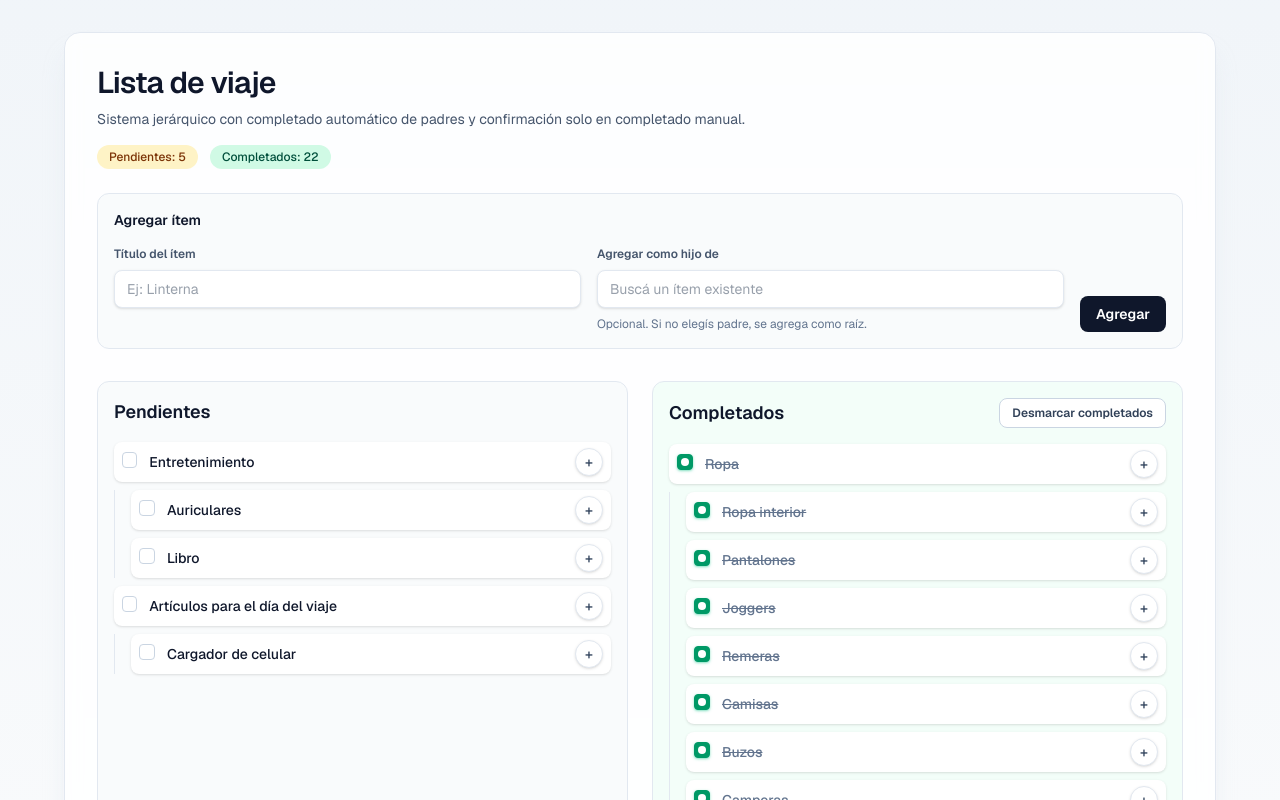
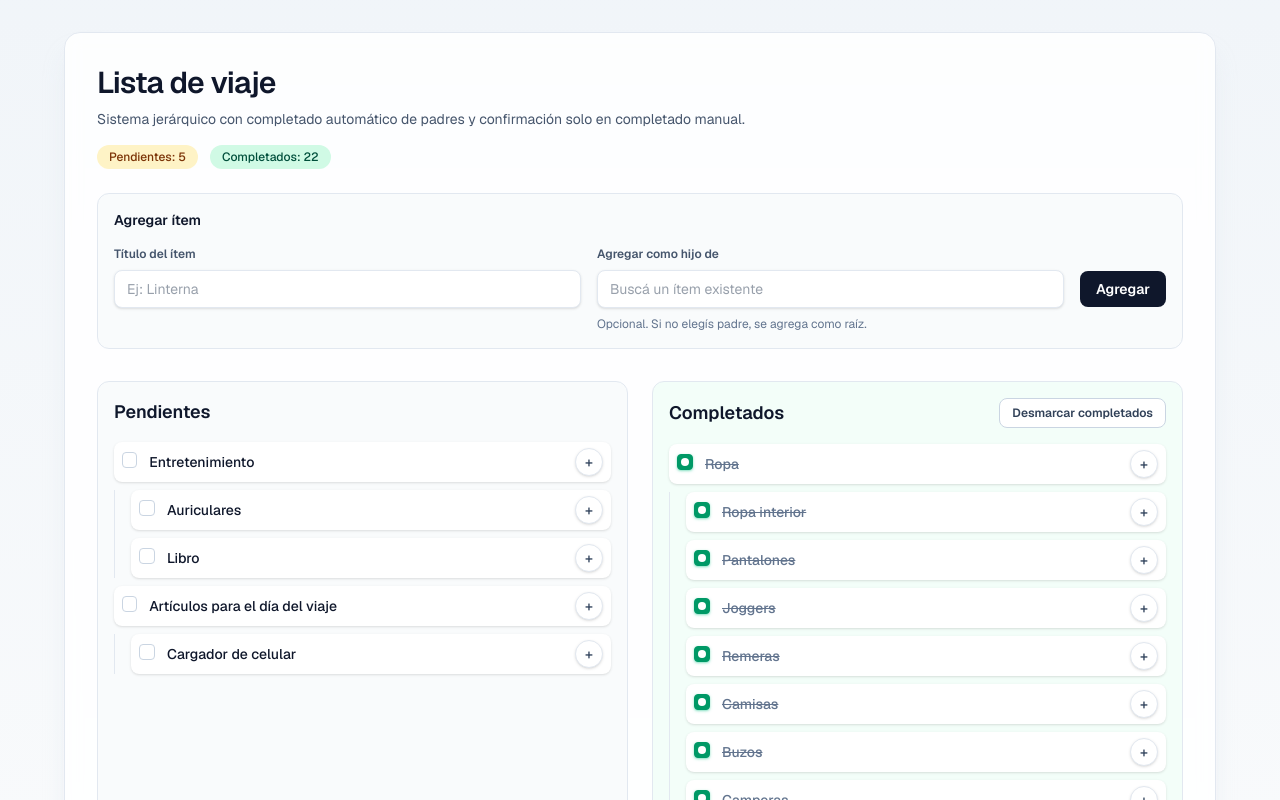
Before and after one commit to guidomodarelli/PocketLists, a Next.js app: page / in a window 1280 px wide. Shown: the top 800 px of the page. Built offline with nearby package versions, Linux system fonts and the light colour scheme.

Commit message:
update home page form actions to center items using Tailwind CSS

```diff
--- a/app/page.module.scss
+++ b/app/page.module.scss
@@ -61,7 +61,7 @@
 }
 
 .home-page__form-actions {
-  @apply flex items-end;
+  @apply flex items-center;
 }
 
 .home-page__submit-button {
```
